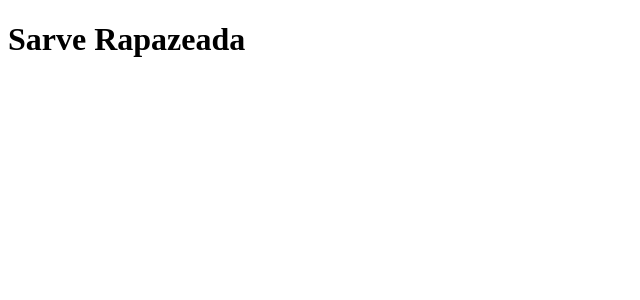
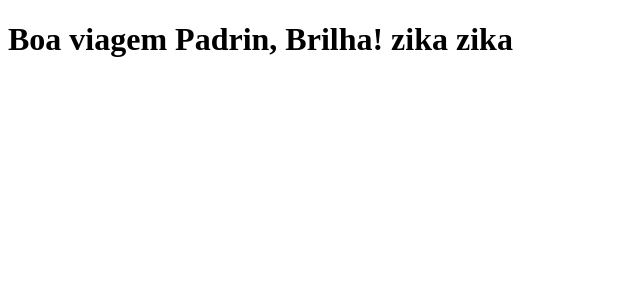
Before and after one commit to LucasAzevas/clone-tabnews, a Next.js app: page / in a window 1280 px wide. Shown: the top 300 px of the page, without its empty margins (0-640 px from the left). Built offline with nearby package versions, Linux system fonts and the light colour scheme.

Commit message:
testando amend

```diff
--- a/pages/index.js
+++ b/pages/index.js
@@ -1,5 +1,5 @@
 function Home() {
-    return <h1>Sarve Rapazeada</h1>
+    return <h1>Boa viagem Padrin, Brilha! zika zika</h1>
 }
 
 export default Home;
```
